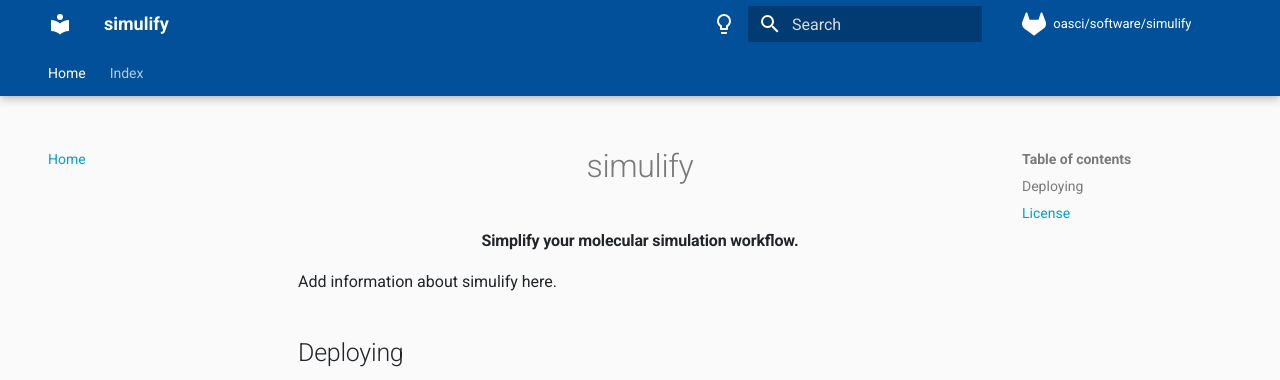
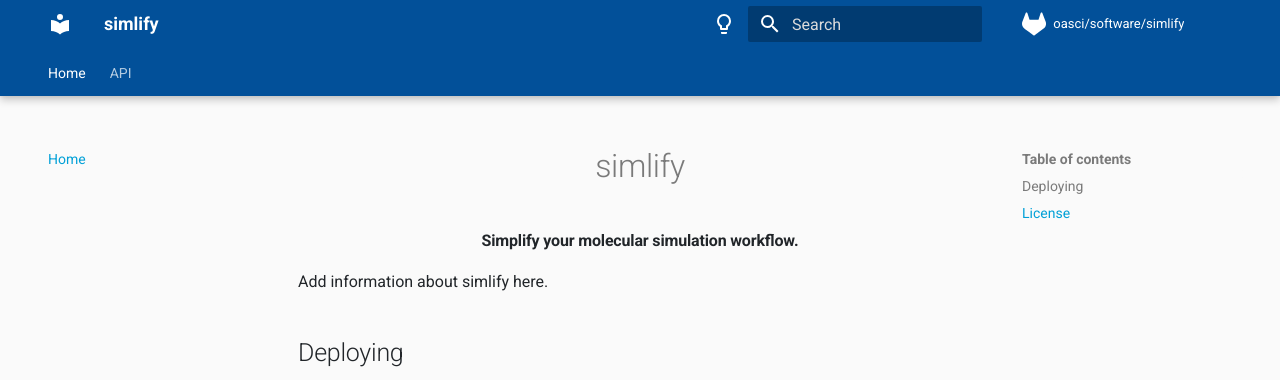
Before and after one commit to scienting/simlify, an MkDocs documentation site: the page built from docs/index.md, in a window 1280 px wide. Shown: the top 380 px of the page. Built offline with MkDocs 1.6.1 and Material for MkDocs 9.7.7, drawn with Linux system fonts in a browser that asks for light colours; comment, search, counter and statistics services are not loaded.

Commit message:
Rename simulify -> simlify

```diff
--- a/README.md
+++ b/README.md
@@ -1,8 +1,8 @@
-<h1 align="center">simulify</h1>
+<h1 align="center">simlify</h1>
 
 <h4 align="center">Simplify your molecular simulation workflow.</h4>
 
-Add information about simulify here.
+Add information about simlify here.
 
 ## Deploying
 
--- a/docs/gen_ref_pages.py
+++ b/docs/gen_ref_pages.py
@@ -5,7 +5,7 @@
 
 import mkdocs_gen_files
 
-src = Path(__file__).parent.parent / "simulify"
+src = Path(__file__).parent.parent / "simlify"
 write_dir = "api"
 
 for path in sorted(src.rglob("*.py")):
@@ -21,7 +21,7 @@
         continue
 
     if len(parts) == 0:
-        parts = ("simulify",)
+        parts = ("simlify",)
 
     with mkdocs_gen_files.open(full_doc_path, "w") as fd:
         identifier = ".".join(parts)
--- a/mkdocs.yml
+++ b/mkdocs.yml
@@ -1,11 +1,11 @@
 docs_dir: docs
 
-site_name: simulify
+site_name: simlify
 site_author: OASCI
 
 # Git host
-repo_name: oasci/software/simulify
-repo_url: https://gitlab.com/oasci/software/simulify
+repo_name: oasci/software/simlify
+repo_url: https://gitlab.com/oasci/software/simlify
 edit_uri: -/edit/main/study
 
 # https://squidfunk.github.io/mkdocs-material/
@@ -65,7 +65,7 @@
   - mkdocstrings:
       handlers:
         python:
-          paths: ["simulify"]
+          paths: ["simlify"]
           options:
             annotations_path: brief
             docstring_style: google
```
Also changed, not shown: pyproject.toml (+4 -4 lines), simulify/__init__.py (+6 -6 lines), 3 other files.
